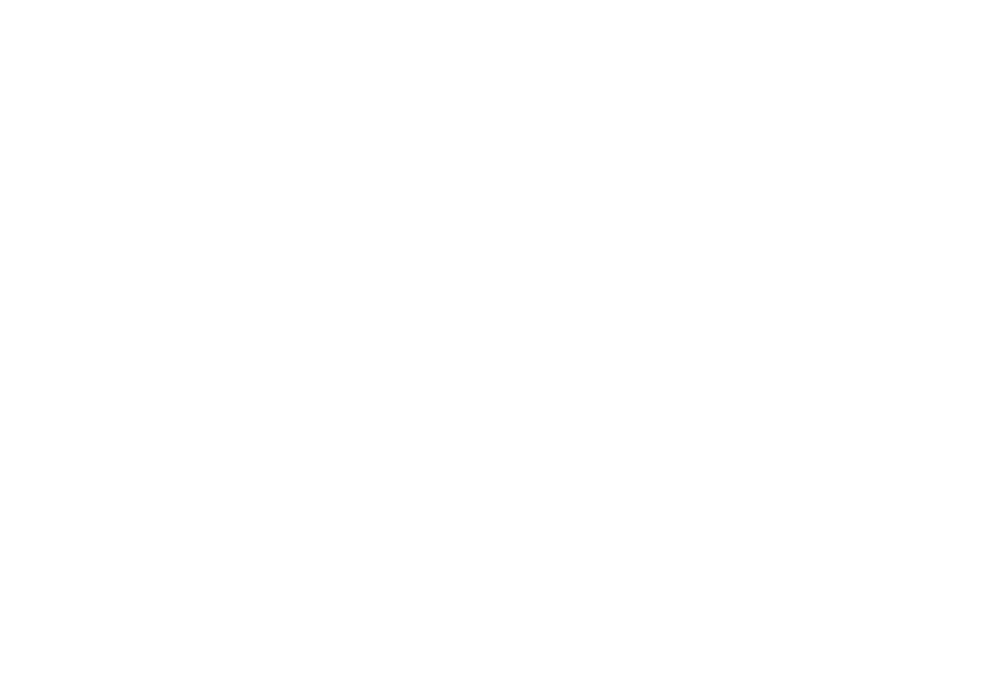
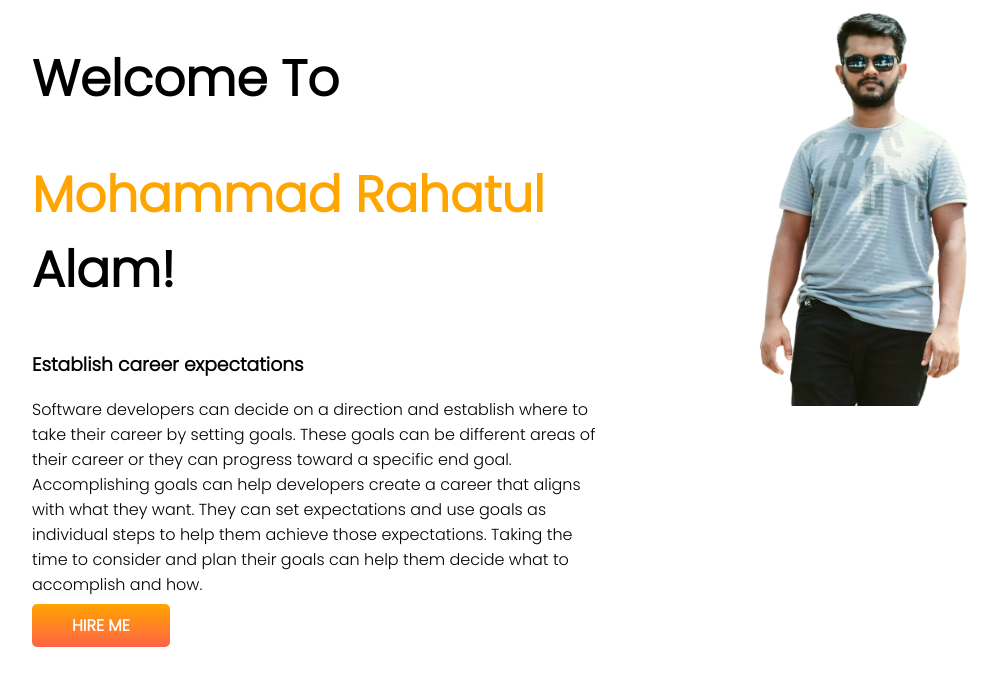
Before and after one commit to mrrahat2/developer-portfolio, a plain HTML site: page index.html in a window 1280 px wide. Shown: the whole page, without its empty margins (32-1031 px from the left). Drawn offline with Linux system fonts and the light colour scheme.

Commit message:
top banner added

```diff
--- a/index.html
+++ b/index.html
@@ -5,9 +5,25 @@
         <meta http-equiv="X-UA-Compatible" content="IE=edge">
         <meta name="viewport" content="width=device-width, initial-scale=1.0">
         <title>website</title>
+        <link rel="preconnect" href="https://fonts.googleapis.com">
+        <link rel="preconnect" href="https://fonts.gstatic.com" crossorigin>
+        <link href="https://fonts.googleapis.com/css2?family=Poppins:wght@300&display=swap" rel="stylesheet">
         <link rel="stylesheet" href="style.css">
 </head>
 <body>
+       <section>
+        <div class="half-width">
+                <h1>Welcome To</h1>
+                <h1><span class="orange-color">Mohammad Rahatul</span> Alam!</h1>
+                <h3>Establish career expectations</h3>
+                <p>Software developers can decide on a direction and establish where to take their career by setting goals. These goals can be different areas of their career or they can progress toward a specific end goal. Accomplishing goals can help developers create a career that aligns with what they want. They can set expectations and use goals as individual steps to help them achieve those expectations. Taking the time to consider and plan their goals can help them decide what to accomplish and how.</p>
+                <a class="link-button" target="_blank" href="https://www.linkedin.com/company/programminghero">HIRE ME</a>
+        </div>
+
+        <div class="half-width">
+                <img src="images/shuvo3.jpg-removebg-preview.png" alt="">
+        </div>
+       </section>
 
 </body>
 </html>
--- a/style.css
+++ b/style.css
@@ -0,0 +1,28 @@
+body{
+        font-family: 'Poppins', sans-serif;
+        margin: 0%;
+}
+h1{
+        font-size: 50px;
+}
+.orange-color{
+        color: orange;
+}
+section{
+        display: flex;
+}
+.half-width{
+        width: 50%;
+        padding-left: 5%;
+}
+.half-width img{
+        width: 70%;
+}
+.link-button{
+        text-decoration: none;
+        background-image: linear-gradient(orange, tomato);
+        padding: 10px 40px;
+        border-radius: 5px;
+        color: white;
+        font-weight: 700;
+}
```
Also changed, not shown: images/shuvo.jpg.jpg (added), images/shuvo1.jgp.jpg (added), images/shuvo2.jpg.jpg (added), images/shuvo3.jpg-removebg-preview.png (added), images/shuvo3.jpg.jpg (added), images/shuvo4.png.png (added).
